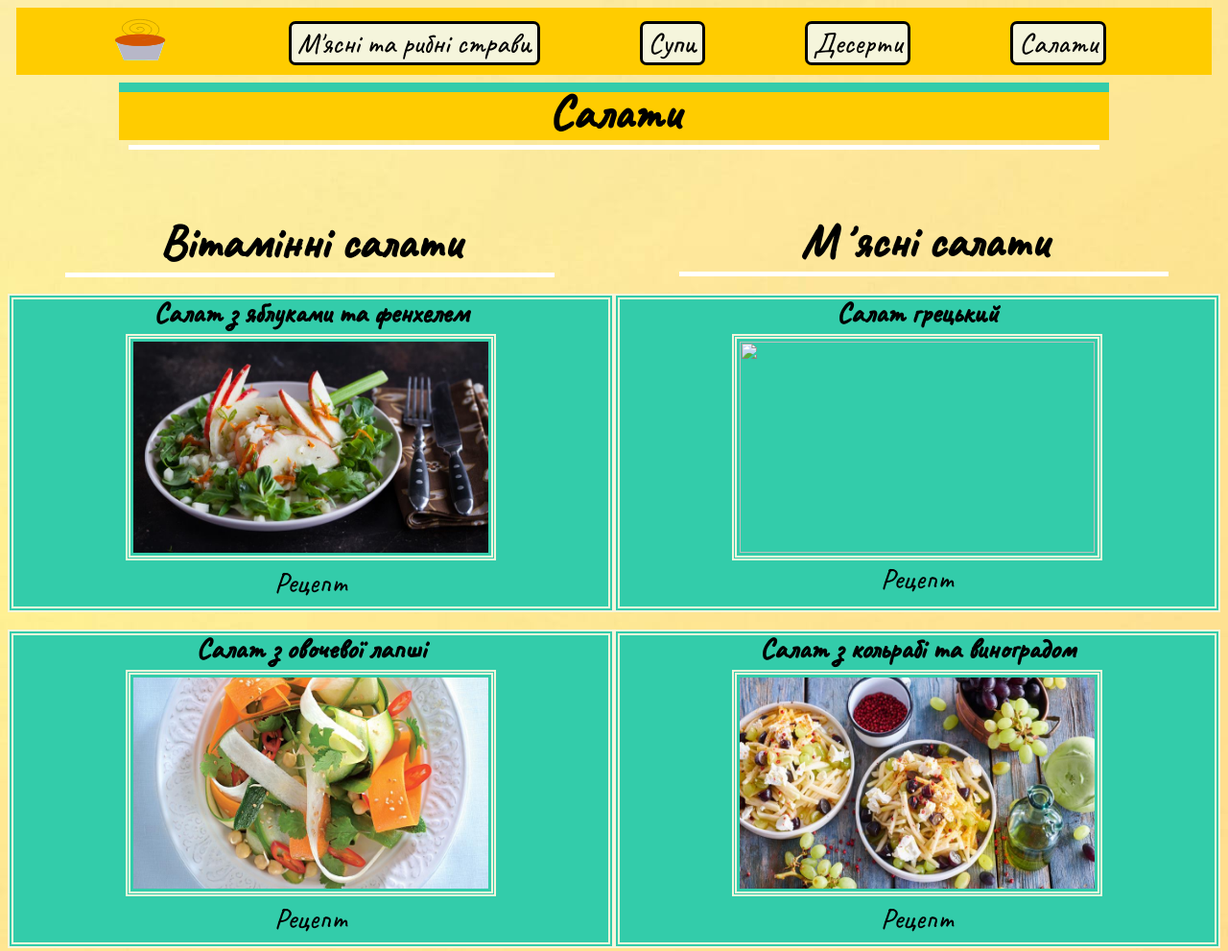
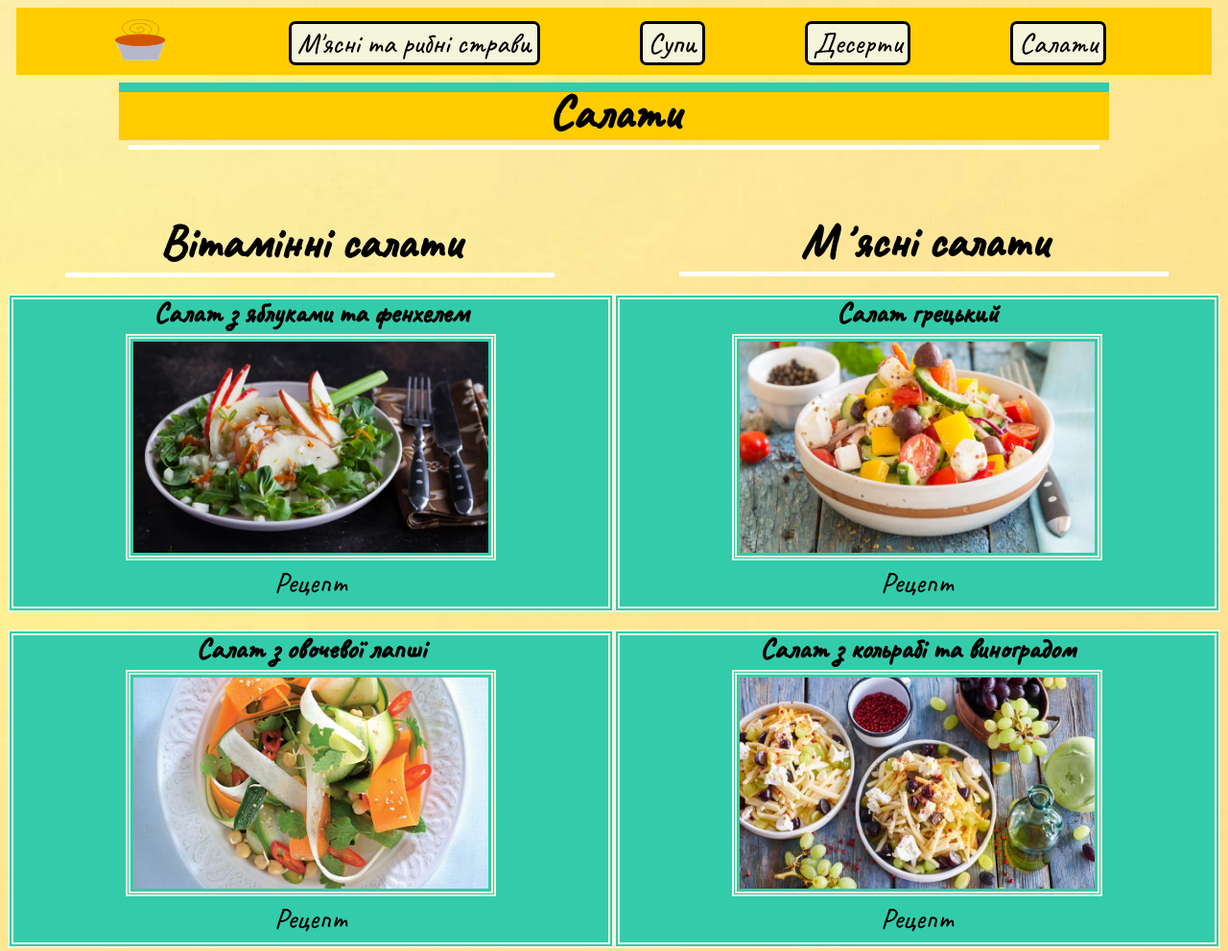
Before and after one commit to IvanD171/Dishalpha, a plain HTML site: page Салати.html in a window 1280 px wide. Shown: the top 991 px of the page at 96% size. Drawn offline with Linux system fonts and the light colour scheme.

Commit message:
Add files via upload

```diff
--- a/Салати.html
+++ b/Салати.html
@@ -189,7 +189,7 @@
   </div><br>
   <div id="layer55" class="wow fadeInRight bord" data-wow-duration="1.4s">
     <h2 class="ca">Салат грецький</h2><br>
-    <img class="cb" src="алат грецький.jpg"><br>
+    <img class="cb" src="Салат грецький.jpg"><br>
     <a class="recept" href="Рецепт Салат грецький.html">Рецепт</a>
   </div><br>
   <div id="layer66" class="wow fadeInLeft bord" data-wow-duration="1s">
```
